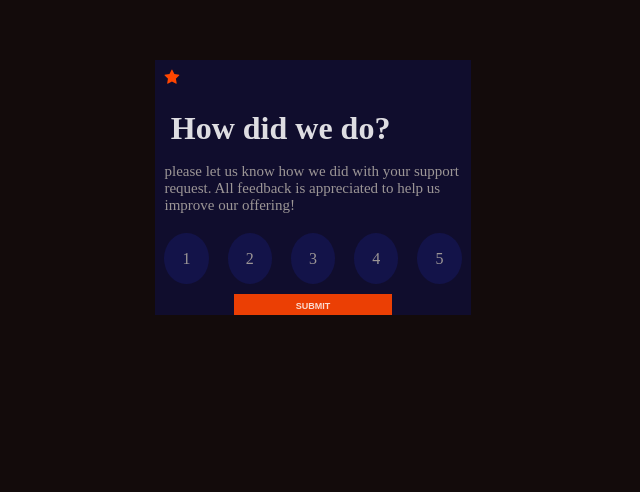
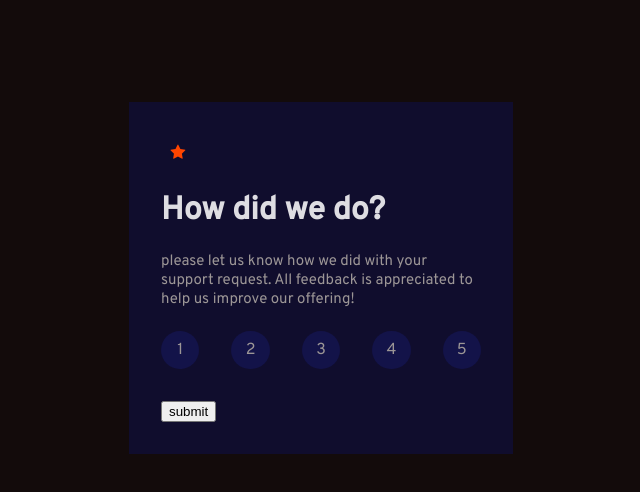
Before and after one commit to Akenji/feedback, a plain HTML site: page index.html in a window 1280 px wide. Shown: the part 130-622 px from the top of the page, without its empty margins (327-967 px from the left). Drawn offline with Linux system fonts and the light colour scheme.

Commit message:
Last update

```diff
--- a/feedback.css
+++ b/feedback.css
@@ -1,6 +1,12 @@
 body{
     background-color: rgb(19, 11, 11);
-}
+    height: 100lvh;
+    display: flex ;
+    justify-content: center !important;
+    align-items: center;
+    width: 100%;
+    font-family: 'Overpass', sans-serif;
+    }
 /*.container{
     display: flex;
 }
@@ -20,6 +26,9 @@
 .container{
     display: flex;
     flex-direction: row;
+    justify-content: space-between;
+    padding-top: 2%;
+    padding-bottom: 10%;
 }
 .item{
     display: flex;
@@ -30,40 +39,34 @@
     height: 3vw;
     background-color: rgb(19, 19, 73);
     border-radius: 100%;
-    padding: 2%;
-    margin: 3%;
     color: rgb(156, 150, 150);
 }
 .box{
     background-color: rgba(15, 15, 70, 0.575);
+
     width: 25%;
-    margin: auto;
-    margin-top: 15%;
+    padding: 2rem;
 }
 p{
     font-size: 15px;
     font-weight: 400;
     color: rgb(156, 150, 150);
-    margin: 3%;
 }
 h1{
     color: rgba(255, 255, 255, 0.863);
     font-weight: 700;
-    padding: 2%;
-    margin:3% ;
 }
 .fa-color{
     color: orangered;
     margin:3% ;
 }
-button{
+.btn{
     background-color: rgba(255, 68, 0, 0.918);
     font-variant: small-caps;
     color: rgba(255, 255, 255, 0.808);
     border: transparent;
-    width: 50%;
-    margin-left: 25%;
+    width: 100%;
     font-weight: 600;
-    padding: 1%;
-
+    padding: 15px 15px;
+    border-radius: 3rem;
 }
--- a/feedback.html
+++ b/index.html
@@ -5,6 +5,8 @@
     <meta http-equiv="X-UA-Compatible" content="IE=edge">
     <meta name="viewport" content="width=device-width, initial-scale=1.0">
     <link rel="stylesheet" href="feedback.css">
+    <link rel="stylesheet" href="https://maxcdn.bootstrapcdn.com/font-awesome/4.7.0/css/font-awesome.min.css">
+    <link href="https://fonts.googleapis.com/css2?family=Overpass:wght@300;400;500&display=swap" rel="stylesheet">
     <link rel="stylesheet" href="https://maxcdn.bootstrapcdn.com/font-awesome/4.7.0/css/font-awesome.min.css">
     <title>Feedback</title>
 </head>
```
